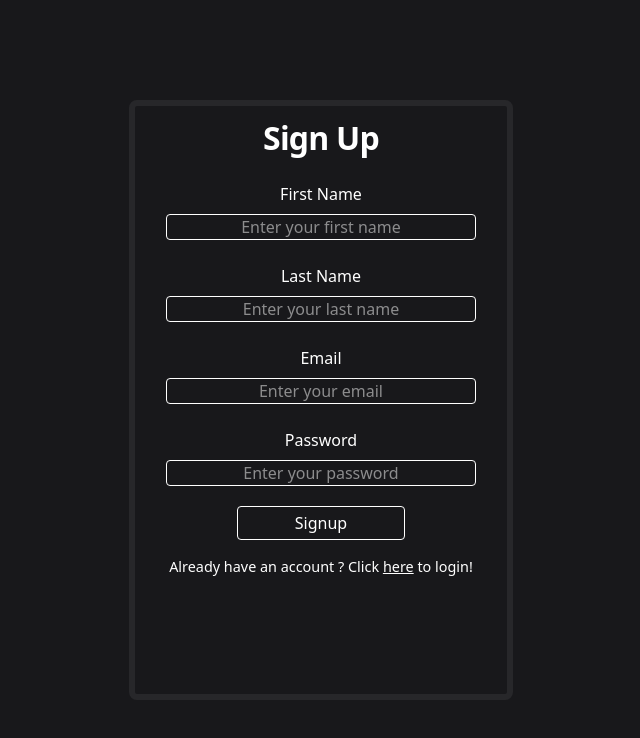
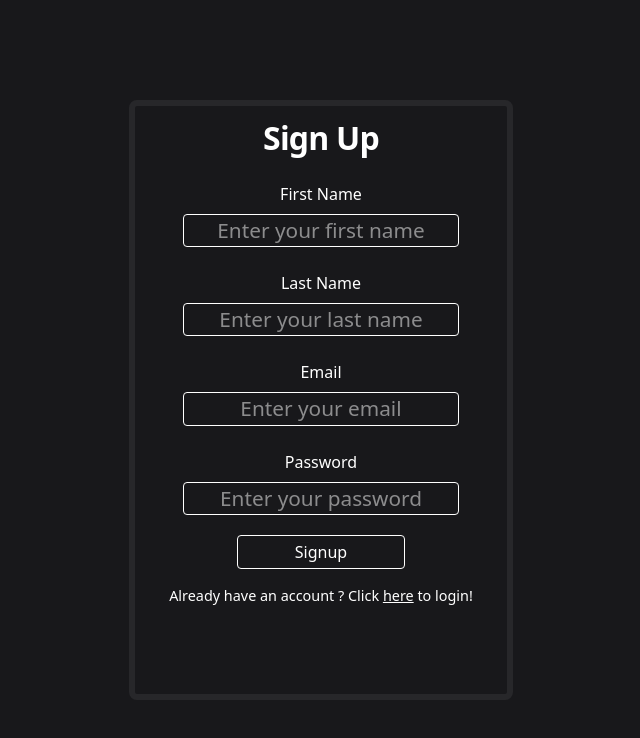
Before and after one commit to anshul-303/Blog_App-, a React (Vite) app in the folder frontend/react-app/: page / in a window 1280 px wide. Shown: the top 738 px of the page, without its empty margins (319-959 px from the left). Built offline with nearby package versions, Linux system fonts and the light colour scheme.

Commit message:
add effects and transitions

```diff
--- /dev/null
+++ b/frontend/react-app/src/api/authApi/authApi.js
@@ -0,0 +1 @@
+export function SignupUser(firstName, lastName, email, password, naviagte) {}
--- a/frontend/react-app/src/pages/Login.jsx
+++ b/frontend/react-app/src/pages/Login.jsx
@@ -19,7 +19,7 @@ export default function Login() {
     <div className="w-screen min-h-screen bg-zinc-900 text-white flex items-center justify-center">
       <form
         onSubmit={handleSubmit}
-        className="pt-6 pb-10 gap-4 min-h-[40vh] w-[80vw] md:min-h-[40vh] md:w-[60vw] lg:min-h-[50vh] lg:w-[30vw] border border-[7px] border-zinc-800 rounded-lg flex items-center flex-col justify-top "
+        className="pt-6 pb-10 gap-5 min-h-[40vh] w-[80vw] md:min-h-[40vh] md:w-[60vw] lg:min-h-[50vh] lg:w-[30vw] border border-[7px] border-zinc-800 rounded-lg flex items-center flex-col justify-top "
       >
         <h4 className="text-[2rem] font-bold tracking-tight text-white text-center ">
           Login
@@ -39,7 +39,14 @@ export default function Login() {
             value={email}
             required
             placeholder="Enter your email"
-            className="text-center w-[90%] border rounded-sm text-[1em] "
+            className="text-center w-[80%] border rounded-sm text-[1.3em]
+
+            transition-all duration-300 ease-in-out
+            hover:border-gray-400
+            focus:outline-none
+            focus:border-black
+            focus:ring-2 focus:ring-gray-100
+            focus:scale-[1.02]"
           />
         </div>
 
@@ -58,16 +65,25 @@ export default function Login() {
             value={password}
             required
             placeholder="Enter your password"
-            className="text-center w-[90%] border rounded-sm text-[1em] "
+            className="text-center w-[80%] border rounded-sm text-[1.3em]
+
+            transition-all duration-300 ease-in-out
+            hover:border-gray-400
+            focus:outline-none
+            focus:border-black
+            focus:ring-2 focus:ring-gray-100
+            focus:scale-[1.02]"
           />
         </div>
 
-        <button className="w-[45%] p-1 border rounded-sm hover:bg-zinc-800 active:bg-zinc-700" type="submit">
+        <button className="w-[45%] p-1 border rounded-sm hover:bg-zinc-800 active:bg-zinc-700
+        active:scale-95 transition-transform duration-150
+        " type="submit">
           Login
         </button>
         <div className="text-[0.9rem]  text-center ">
           Don't have an account ? Click{" "}
-          <Link to="/" className="underline hover:text-zinc-500">
+          <Link to="/signup" className="underline hover:text-zinc-500">
             here
           </Link>{" "}
           to signup!
--- a/frontend/react-app/src/pages/Signup.jsx
+++ b/frontend/react-app/src/pages/Signup.jsx
@@ -43,7 +43,14 @@ export default function Signup() {
             type="text"
             required
             placeholder="Enter your first name"
-            className="text-center w-[90%] border rounded-sm text-[1em] "
+            className="text-center w-[80%] border rounded-sm text-[1.3em]
+            transition-all duration-300 ease-in-out
+            hover:border-gray-400
+            focus:outline-none
+            focus:border-black
+            focus:ring-2 focus:ring-gray-100
+            focus:scale-[1.02]
+            "
           />
         </div>
         <div className="h-auto w-[95%] flex flex-col justify-center items-center  p-1 gap-2">
@@ -61,7 +68,14 @@ export default function Signup() {
             type="text"
             required
             placeholder="Enter your last name"
-            className="text-center w-[90%] border rounded-sm text-[1em] "
+            className="text-center w-[80%] border rounded-sm text-[1.3em]
+
+            transition-all duration-300 ease-in-out
+            hover:border-gray-400
+            focus:outline-none
+            focus:border-black
+            focus:ring-2 focus:ring-gray-100
+            focus:scale-[1.02]"
           />
         </div>
         <div className="h-auto w-[95%] flex flex-col justify-center items-center  p-1 gap-2">
@@ -80,7 +94,14 @@ export default function Signup() {
             value={email}
             required
             placeholder="Enter your email"
-            className="text-center w-[90%] border rounded-sm text-[1em] "
+            className="text-center w-[80%] border rounded-sm text-[1.3em]
+
+            transition-all duration-300 ease-in-out
+            hover:border-gray-400
+            focus:outline-none
+            focus:border-black
+            focus:ring-2 focus:ring-gray-100
+            focus:scale-[1.02]"
           />
         </div>
         <div className="h-auto w-[95%] flex flex-col justify-center items-center  p-1 gap-2">
@@ -98,11 +119,20 @@ export default function Signup() {
             value={password}
             required
             placeholder="Enter your password"
-            className="text-center w-[90%] border rounded-sm text-[1em] "
+            className="text-center w-[80%] border rounded-sm text-[1.3em]
+
+            transition-all duration-300 ease-in-out
+            hover:border-gray-400
+            focus:outline-none
+            focus:border-black
+            focus:ring-2 focus:ring-gray-100
+            focus:scale-[1.02]"
           />
         </div>
         <button
-          className="w-[45%] p-1 border rounded-sm hover:bg-zinc-800 active:bg-zinc-700"
+          className="w-[45%] p-1 border rounded-sm hover:bg-zinc-800 active:bg-zinc-700
+          active:scale-[1.02] transition-transform duration-200
+          "
           type="submit"
         >
           Signup
```
